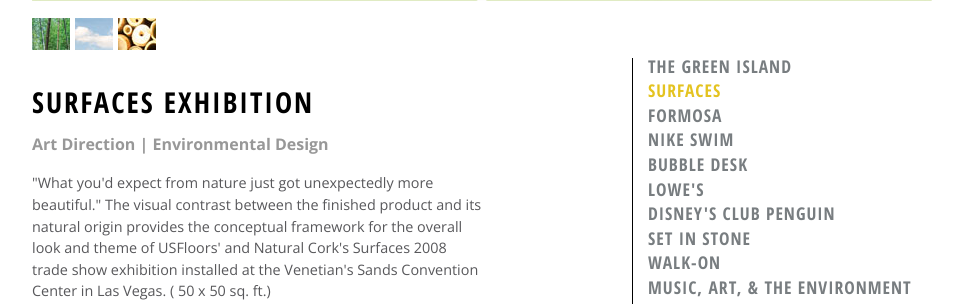
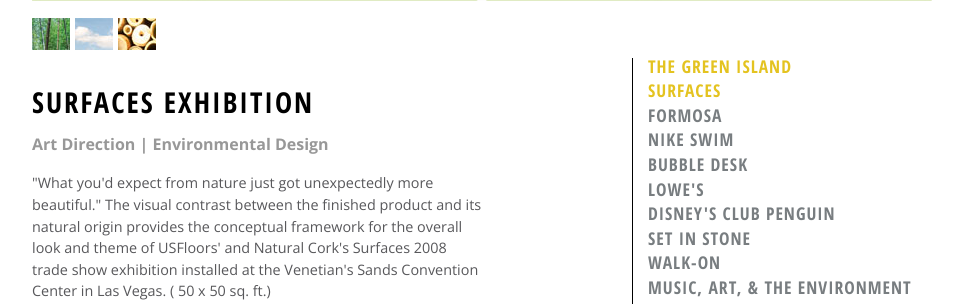
Before and after one commit to missyjcat/lemonjuice, a PHP site: page /work-surfaces.php in a window 1280 px wide, with the pointer over the restyled element. Shown: the part 380-688 px from the top of the page, without its empty margins (158-1121 px from the left). Run offline with PHP 8.4, Linux system fonts and the light colour scheme; some libraries are stand-ins or nearby versions.

Commit message:
added hover state to work titles

```diff
--- a/css/style.css
+++ b/css/style.css
@@ -368,6 +368,8 @@ h3 {
   text-transform: uppercase; }
   .work-titles li {
     padding-bottom: 7px; }
+    .work-titles li a:hover {
+      color: #e4c320; }
 
 /* LAYOUT STYLES */
 .float-left {
--- a/css/style.scss
+++ b/css/style.scss
@@ -380,6 +380,10 @@
 
 		li {
 			padding-bottom: 7px;
+
+			a:hover {
+				color: $yellow-text;
+			}
 		}
 	}
 
```
